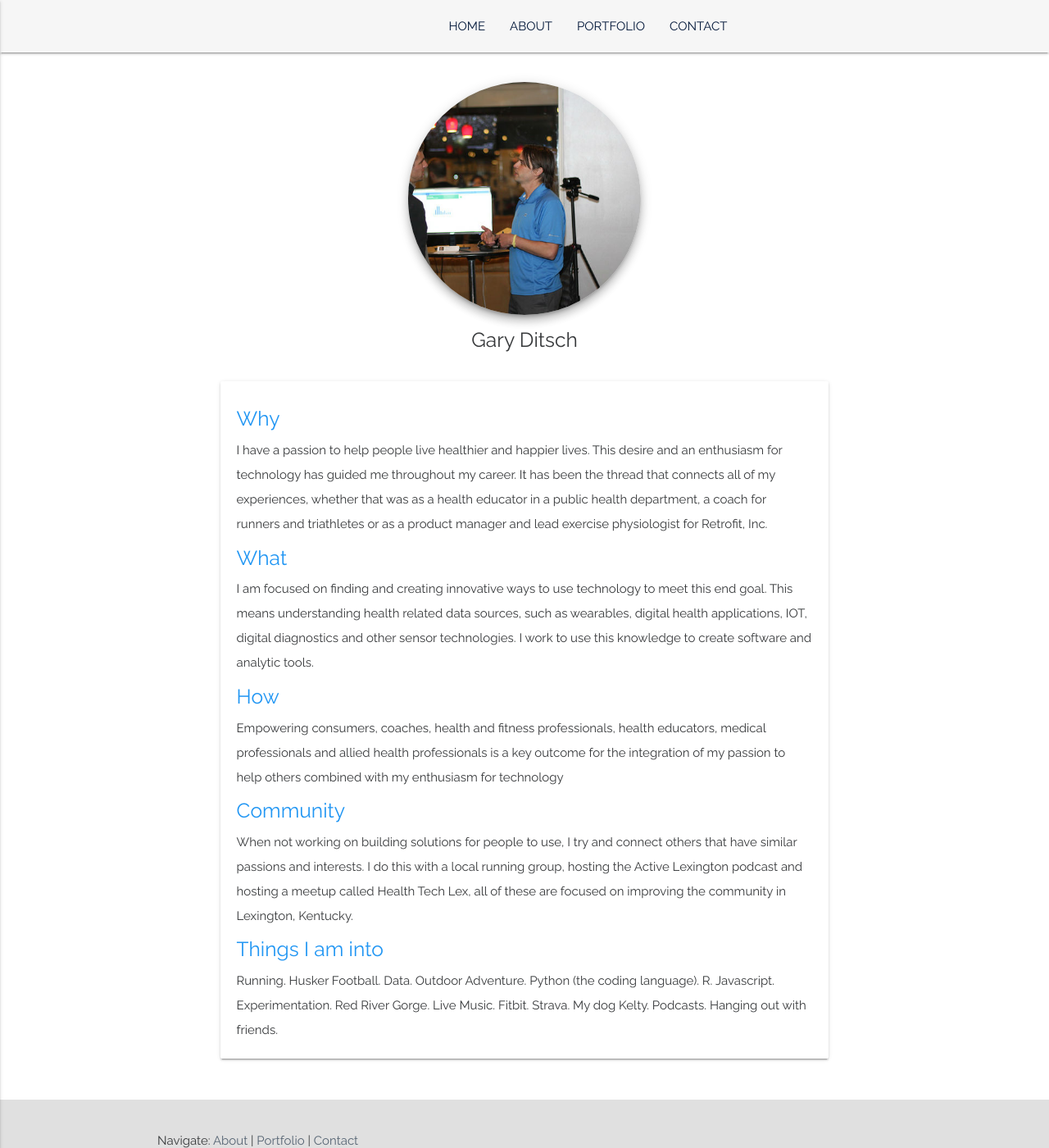
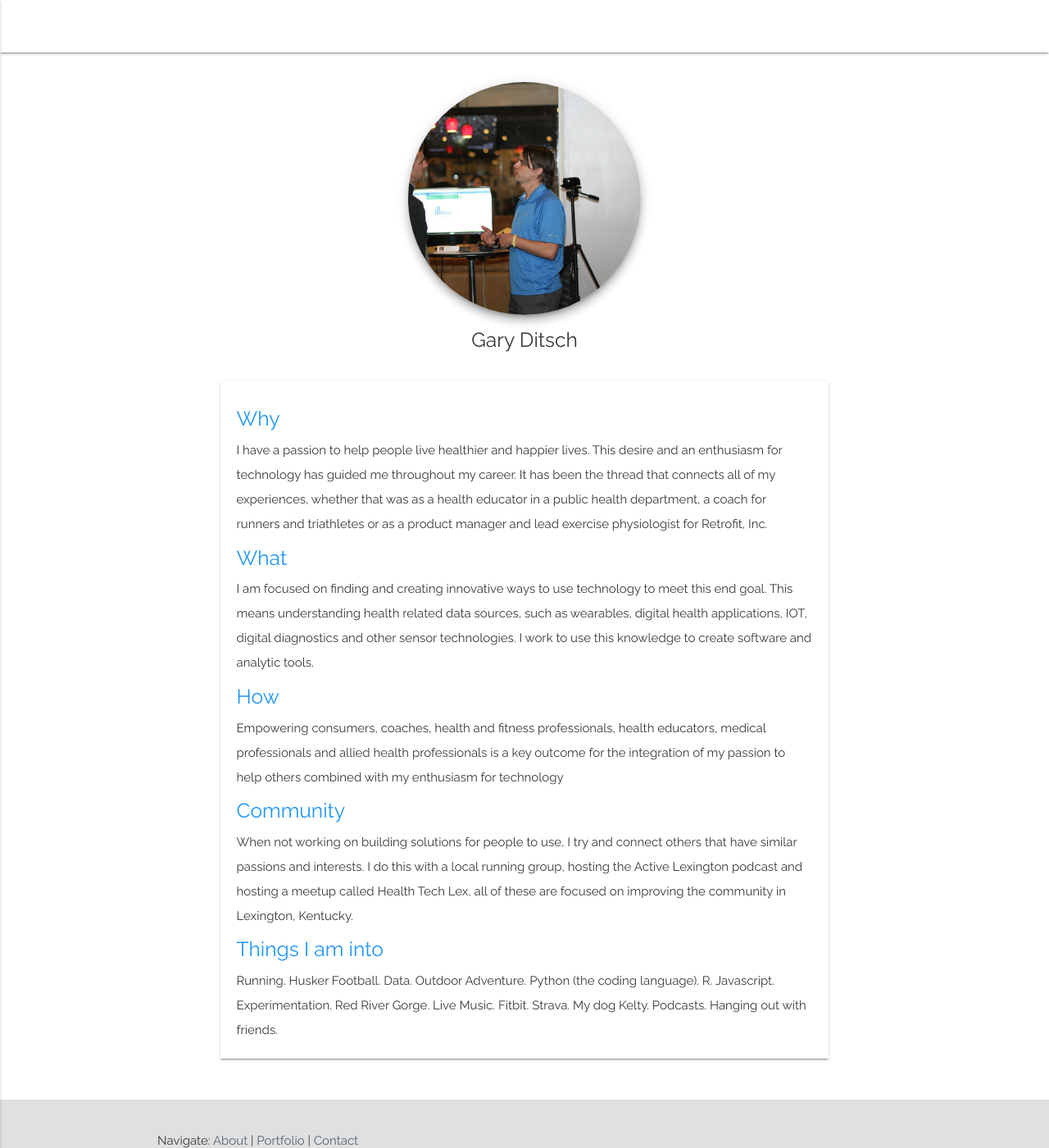
Before and after one commit to VentreTech/ventre_tech, a Jekyll site: the page built from gary.html, in a window 1280 px wide and 1400 px high. Shown: the whole window at 82% size. Built offline with Jekyll 4.4.1, drawn with Linux system fonts in a browser that asks for light colours; nearby versions of some CDN libraries.

Commit message:
front-end changes to nav, added specializations

```diff
--- a/_includes/footer.html
+++ b/_includes/footer.html
@@ -41,7 +41,9 @@
 
 
   <!--  Scripts-->
+
   <script src="https://code.jquery.com/jquery-2.1.1.min.js"></script>
+  <script src="js/nav.js"></script>
   <script src="js/materialize.js"></script>
   <script src="js/init.js"></script>
   <script src="js/ease-pack.js"></script>
--- a/_includes/header.html
+++ b/_includes/header.html
@@ -23,10 +23,10 @@
       <!--<a id="logo-container" href="/" class="brand-logo hide-on-med-and-down"><img src="images/v_t_logo.png"></a>
       <a id="logo-container" href="/" class="brand-logo hide-on-med-and-up"><img src="images/v_t_logo_small.png"></a>-->
       <ul class="hide-on-med-and-down">
-        <li><a href="/">Home</a></li>
-        <li><a href="/#about">About</a></li>
-        <li><a href="/#portfolio">Portfolio</a></li>
-        <li><a href="/#contact-section">Contact</a></li>
+        <li><a class="nav-text" href="/">Home</a></li>
+        <li><a class="nav-text" href="/#about">About</a></li>
+        <li><a class="nav-text" href="/#portfolio">Portfolio</a></li>
+        <li><a class="nav-text" href="/#contact-section">Contact</a></li>
       </ul>
 
       <!-- <ul id="nav-mobile" class="side-nav">
--- a/css/header_viz.css
+++ b/css/header_viz.css
@@ -61,3 +61,19 @@
 		font-size: 3em;
 	}
 }
+
+.header-imgs {
+	z-index: 1;
+	opacity: .7;
+	width: 350px;
+	padding: 64px;
+}
+
+.parallax-container {
+	top: -64px;
+
+}
+
+.darken {
+	filter: brightness(50%);
+}
--- a/css/style.css
+++ b/css/style.css
@@ -16,26 +16,27 @@
 }
 
 nav {
-  background-color: rgba(238,238,238,0.5);
+  background-color: transparent;
 }
 
 nav ul{
-  transform: translateX(38%);
-  webkit-transform: translateX(-38%);
+  transform: translateX(36%);
+  webkit-transform: translateX(-36%);
 }
 
-nav ul a,
-nav .brand-logo {
-  color: rgb(3, 24, 58);
-  text-transform: uppercase;
-}
+
+
+ .nav-text {
+   color: white; /**rgb(3, 24, 58)**/
+   text-transform: uppercase;
+ }
 
 p {
   line-height: 2rem;
 }
 
 .button-collapse {
-  color: #26a69a;
+  color: white;
 }
 
 #index-banner:before {
@@ -100,7 +101,7 @@
 }
 
 #about {
-  padding-top: 64px;
+  padding-bottom: 128px;
 }
 
 #contact-section,
@@ -130,8 +131,9 @@
 }
 
 #who-we-are {
-  padding-top: 100px;
+  padding-bottom: 128px;
 }
+
 
 /* Header Viz CSS */
 
--- /dev/null
+++ b/js/nav.js
@@ -0,0 +1,26 @@
+$(document).ready(function(){
+  $(window).scroll(function() { // check if scroll event happened
+    if ($(document).scrollTop() > 50) { // check if user scrolled more than 50 from top of the browser window
+      $("nav").css("background-color", "rgba(238,238,238,0.5)");
+      $(".nav-text").css("color", "rgb(3, 24, 58)"); // if yes, then change the color of class "navbar-fixed-top" to white (#f8f8f8)
+    } else {
+      $("nav").css({
+        "background-color": "transparent",
+      });
+      $ (".nav-text").css({
+        "color": "white",
+      })
+       // if not, change it back to transparent
+    }
+  });
+});
+
+$(function() {
+    $('.card').hover(
+        function() {
+            $(this).find('> .card-image > img.activator').click();
+        }, function() {
+            $(this).find('> .card-reveal > .card-title').click();
+        }
+    );
+});
```
Also changed, not shown: index.html (+20 -4 lines), angularjs.png (added), aws.png (added), django-rest.png (added), django.png (added), jekyll.png (added), nodejs.png (added), orange-vector.jpg (added), orange-viz.jpg (added), rails.png (added).
